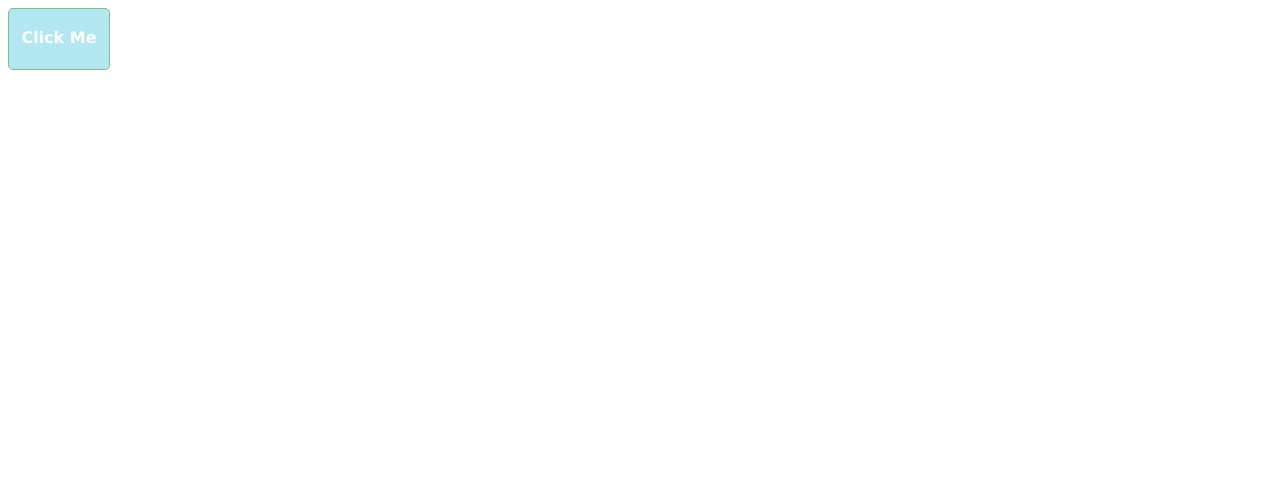
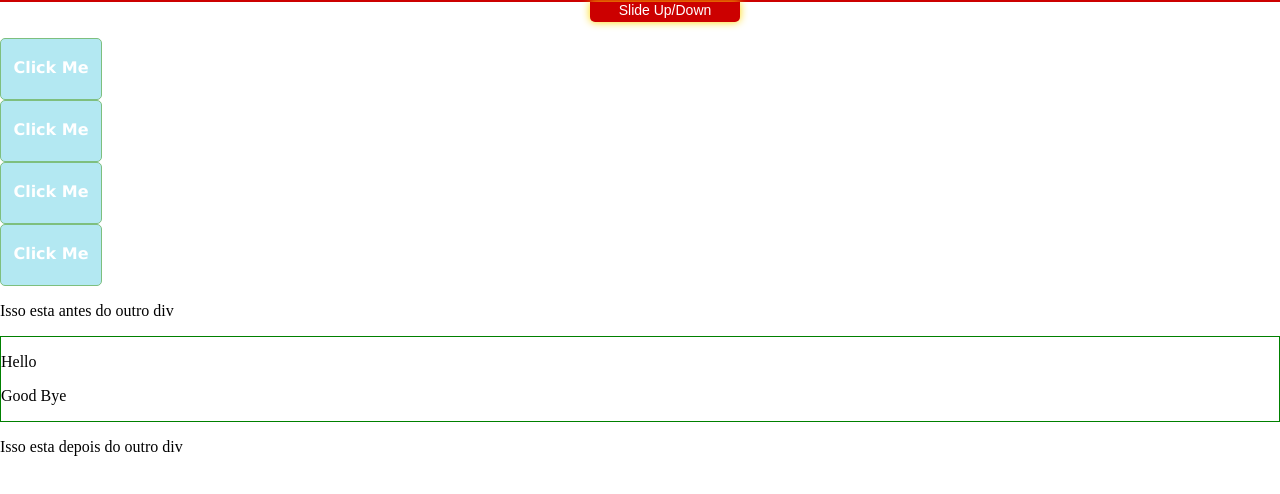
Before and after one commit to ronaldalbertjr/jquery-studying, a plain HTML site: page index.html in a window 1280 px wide. Drawn offline with nearby package versions, Linux system fonts and the light colour scheme.

Commit message:
LearningJqueryFunctions

```diff
--- a/index.html
+++ b/index.html
@@ -9,8 +9,29 @@
 	</title>
 </head>
 <body>
-	<div style="border: 1px solid GREEN"></br><strong>
+	 <div class="panel">
+        <br />
+        <br />
+        <p>Now you see me!</p>
+    </div>
+    <p class="slide"><div class="pull-me">Slide Up/Down</div></p>
+
+	<div class="click-me" style="border: 1px solid GREEN"></br><strong>
 		Click Me
 	</strong></br></div>
+	<div class="click-me" style="border: 1px solid GREEN"></br><strong>
+		Click Me
+	</strong></br></div>
+	<div class="click-me" style="border: 1px solid GREEN"></br><strong>
+		Click Me
+	</strong></br></div>
+	<div class="click-me" style="border: 1px solid GREEN"></br><strong>
+		Click Me
+	</strong></br></div>
+
+	<div class="p" style="border: 1px solid GREEN">
+
+	</div>
+
 </body>
 </html>
--- a/script.js
+++ b/script.js
@@ -1,8 +1,28 @@
 $(document).ready(function(){
-	$('div').mouseenter(function(){
-		$('div').fadeTo('fast', 1);
+
+	$('div.p').append("<p>Good Bye</p>");
+	$('div.p').prepend("<p>Hello</p>");
+	$('div.p').after("<div><p> Isso esta depois do outro div </p></div>");
+	$('div.p').before("<div><p> Isso esta antes do outro div </p></div>")
+
+
+	$('div.click-me').mouseenter(function(){
+		var $target = $(this);
+		$target.fadeTo('fast', 1);
 	});
-	$('div').mouseleave(function(){
-		$('div').fadeTo('fast', 0.5);
+
+	$('div.click-me').mouseleave(function(){
+		var $target = $(this);
+		$target.fadeTo('fast', 0.5);
 	});
+
+	$('div.click-me').click(function(){
+		var $target = $(this);
+		$target.hide();
+	});
+
+	$('.pull-me').click(function(){
+		 $(".panel").slideToggle("slow");
+	});
+
 });
--- a/style.css
+++ b/style.css
@@ -1,4 +1,8 @@
-div {
+body{
+	margin: 0;
+	padding: 0;
+}
+div.click-me {
     height: 60px;
     width: 100px;
     border-radius: 5px;
@@ -8,3 +12,47 @@ div {
     font-family: Verdana, Arial, Sans-Serif;
     opacity: 0.5;
 }
+
+.pull-me{
+    -webkit-box-shadow: 0 0 8px #FFD700;
+    -moz-box-shadow: 0 0 8px #FFD700;
+    box-shadow: 0 0 8px #FFD700;
+    cursor:pointer;
+}
+.panel {
+	background: #ffffbd;
+    background-size:90% 90%;
+    height:300px;
+	display:none;
+    font-family:garamond,times-new-roman,serif;
+}
+.panel p{
+    text-align:center;
+}
+.slide {
+	margin:0;
+	padding:0;
+	border-top:solid 2px #cc0000;
+}
+.pull-me {
+	margin:0 auto;
+    padding:0;
+    text-align:center;
+	display:block;
+    position:relative;
+    right:-25px;
+    width:150px;
+    height:20px;
+	font-family:arial,sans-serif;
+    font-size:14px;
+	color:#ffffff;
+    background:#cc0000;
+	text-decoration:none;
+    -moz-border-bottom-left-radius:5px;
+    -moz-border-bottom-right-radius:5px;
+    border-bottom-left-radius:5px;
+    border-bottom-right-radius:5px;
+}
+.pull-me p {
+    text-align:center;
+}
```
